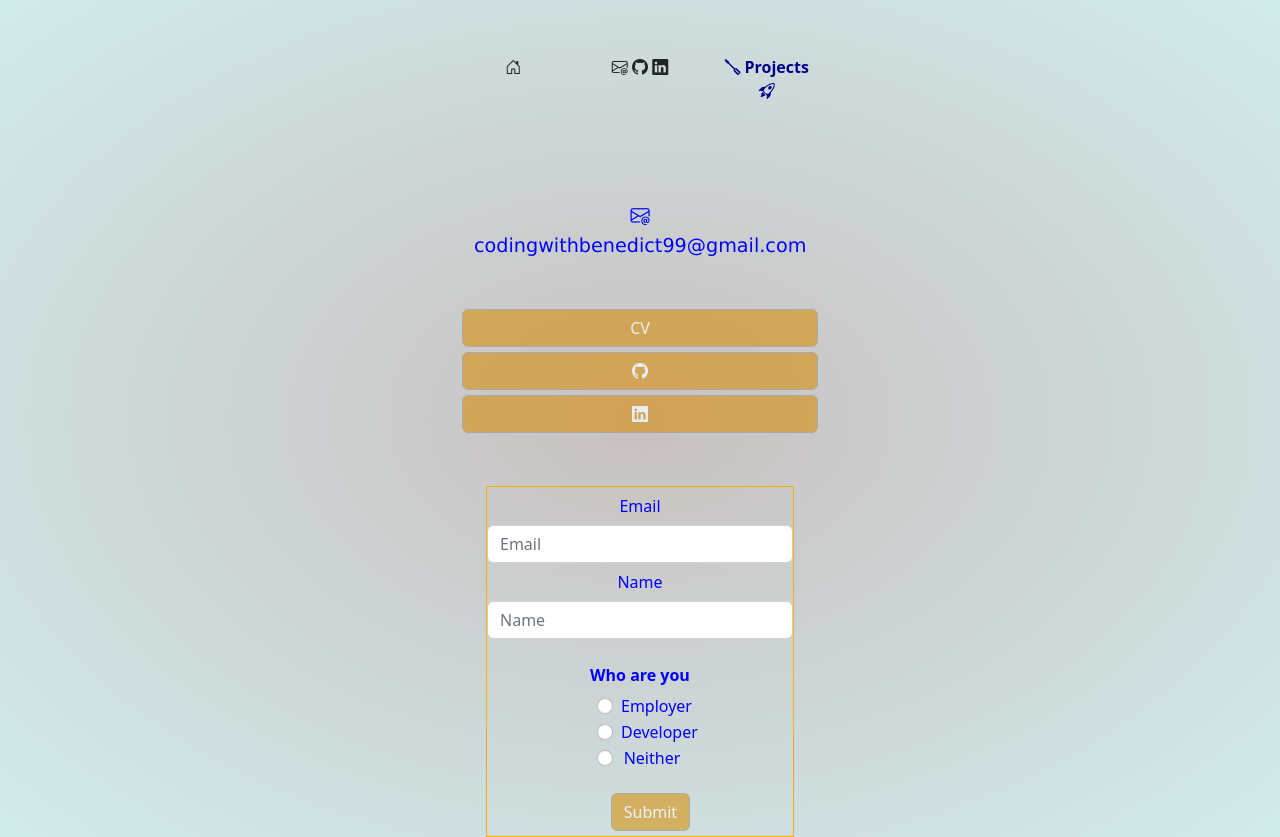
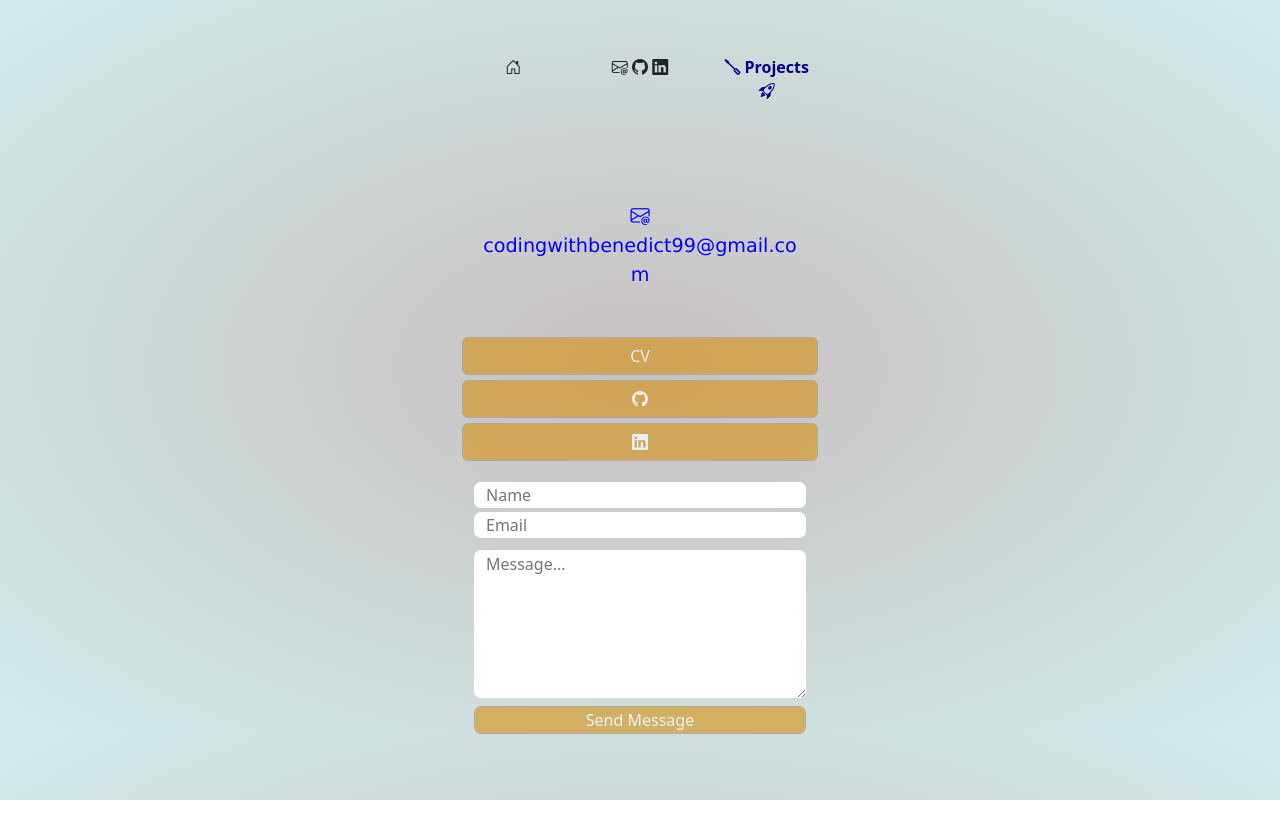
Before and after one commit to BenedictCodesHere/ben-react-app, a React (Create React App) app: page /ben-react-app/contact in a window 1280 px wide. After the commit the page ends 800 px from the top, so only its background shows below. Built offline with nearby package versions, Linux system fonts and the light colour scheme.

Commit message:
updated ContactFormTwo component

```diff
--- a/src/App.css
+++ b/src/App.css
@@ -11,6 +11,7 @@ p {
   font-size: 1.2em;
   font-weight: 400;
   font-family: 'Lucida Sans', 'Lucida Sans Regular', 'Lucida Grande', 'Lucida Sans Unicode', Geneva, Verdana, sans-serif;
+  overflow-wrap: break-word;
 }
 
 .email, label, legend {
@@ -42,3 +43,9 @@ p {
       img {
         aspect-ratio: 16/9;
       }
+
+
+      button, form > input, textarea {
+        border-radius: 7px !important;
+        border: none;
+      }
--- a/src/components/ContactForm.css
+++ /dev/null
@@ -1,3 +0,0 @@
-.contact-form {
-    border: 1px solid rgb(255, 174, 0);
-}
--- a/src/components/ContactForm.js
+++ /dev/null
@@ -1,55 +0,0 @@
-import React from "react";
-import "./ContactForm.css";
-
-function ContactForm(){
-    return(<div className="container">
-        <form className="contact-form mt-5">
-  <div className="form-group row">
-    <label for="inputEmail3" className="col-sm-12 col-form-label text-center visuallyhidden">Email</label>
-    <div className="col-sm-12">
-      <input type="email" className="form-control" id="inputEmail3" placeholder="Email" />
-    </div>
-  </div>
-  <div className="form-group row">
-    <label for="inputName3" className="col-sm-12 text-center col-form-label">Name</label>
-    <div className="col-sm-12">
-      <input type="name" className="form-control" id="inputName3" placeholder="Name" />
-    </div>
-  </div>
-  <fieldset className="form-group pb-3">
-    <div className="row d-flex justify-content-center text-center">
-      <legend className="col-form-label col-sm-12 pt-4 fw-bold">Who are you</legend>
-      <div className="col-sm-4">
-        <div className="form-check">
-          <input className="form-check-input" type="radio" name="gridRadios" id="gridRadios1" value="option1" />
-          <label className="form-check-label" for="gridRadios1">
-            Employer
-          </label>
-        </div>
-        <div className="form-check">
-          <input className="form-check-input" type="radio" name="gridRadios" id="gridRadios2" value="option2" />
-          <label className="form-check-label" for="gridRadios2">
-            Developer
-          </label>
-        </div>
-        <div className="form-check disabled">
-          <input className="form-check-input" type="radio" name="gridRadios" id="gridRadios3" value="option3" />
-          <label className="form-check-label" for="gridRadios3">
-            Neither
-          </label>
-        </div>
-      </div>
-    </div>
-  </fieldset>
-
-  <div className="form-group row d-flex justify-content-center">
-
-    <div className="col-sm-3">
-      <button type="submit" className="btn btn-contact">Submit</button>
-    </div>
-  </div>
-</form>
-    </div>)
-};
-
-export default ContactForm;
--- /dev/null
+++ b/src/components/ContactFormTwo.js
@@ -0,0 +1,89 @@
+import React, {useState} from "react";
+
+// Credit to GitHub user anthonycroft for providing the template for this contact form.
+//(https://github.com/anthonycroft)
+
+function ContactFormTwo () {
+
+      const [success, setSuccess] = useState(false);
+      const [formData, setFormData] = useState({
+        name: '',
+        email: '',
+        message: '',
+        access_key: '64f82ead-184c-44d6-9cc7-be8cc289d450'
+      });
+
+      const handleChange = (event) => {
+
+        setFormData({
+          ...formData,
+          [event.target.name]: event.target.value
+        });
+      }
+
+      const handleSubmit = (event) => {
+        event.preventDefault();
+
+        const data = JSON.stringify(formData);
+
+        fetch('https://api.web3forms.com/submit', {
+          method: 'POST',
+          headers: {
+            'Content-Type': 'application/json',
+            'Accept': 'application/json'
+          },
+          body: data
+        })
+        .then(res => res.json())
+        .then(data => {
+            setSuccess(true);
+
+            setTimeout(() => {
+              setSuccess(false);
+            }, 5000);
+            setFormData({
+                ...formData,
+                name: '',
+                email: '',
+                message: ''
+              })
+        })
+        .catch(err => console.log(err));
+      }
+
+      return (
+        <div className="container">
+              <div >
+        <form className="row d-flex justify-content-center mt-3" onSubmit = {handleSubmit}>
+          <input
+            name="name"
+            value={formData.name}
+            onChange={handleChange}
+            type="text"
+            placeholder="Name" />
+          <input
+            className="my-1"
+            name="email"
+            value={formData.email}
+            onChange={handleChange}
+            type="email"
+            placeholder="Email" />
+          <textarea
+            className="my-2"
+            name="message"
+            value={formData.message}
+            onChange={handleChange}
+            placeholder="Message..."
+            cols="23"
+            rows="6">
+          </textarea>
+          <button className="btn-contact" type="submit">Send Message</button>
+        </form>
+
+        {success && <p className="success">Form Submitted Successfully!</p>}
+        </div>
+      </div>
+      )
+    }
+
+    export default ContactFormTwo;
--- a/src/components/Project.js
+++ b/src/components/Project.js
@@ -60,7 +60,7 @@ return (<>
 
             </div>
 
-            <Link className="btn btn-primary arrow" to="/projects"><i class="bi bi-arrow-left"></i></Link>
+            <Link className="btn btn-primary arrow" to="/projects"><i className="bi bi-arrow-left"></i></Link>
 
             </div>
     </>
--- a/src/pages/Contact.js
+++ b/src/pages/Contact.js
@@ -1,18 +1,18 @@
 import React from "react";
 import { Link } from "react-router-dom";
-import ContactForm from "../components/ContactForm";
+import ContactFormTwo from "../components/ContactFormTwo";
 
 function Contact() {
     return (
 <><div className="container">
     <div className="row">
         <div className="col-sm-8 col-md-8 col-lg-8"></div>
-        <p className="text-center email my-5"><i class="bi bi-envelope-at"></i><br></br> codingwithbenedict99@gmail.com</p>
-        <a className="btn btn-contact" href="https://github.com/BenedictCodesHere/ben-react-app/blob/main/src/assets/CV/Benedict-McElroy-CV.pdf" target="_blank">CV</a>
+        <p className="text-center email my-5"><i className="bi bi-envelope-at"></i><br></br> codingwithbenedict99@gmail.com</p>
+        <a rel="noreferrer" className="btn btn-contact" href="https://github.com/BenedictCodesHere/ben-react-app/blob/main/src/assets/CV/Benedict-McElroy-CV.pdf" target="_blank">CV</a>
         <Link className="btn btn-contact" to="https://github.com/BenedictCodesHere/"><i class="bi bi-github"></i></Link>
         <Link className="btn btn-contact" to="https://www.linkedin.com/in/benedict-mcelroy-005256230"><i class="bi bi-linkedin"></i></Link>
     </div>
-    <ContactForm/>
+    <ContactFormTwo/>
   </div></>
 
     )
```
Also changed, not shown: 1 other file (tests, documents, lock files or other folders).
